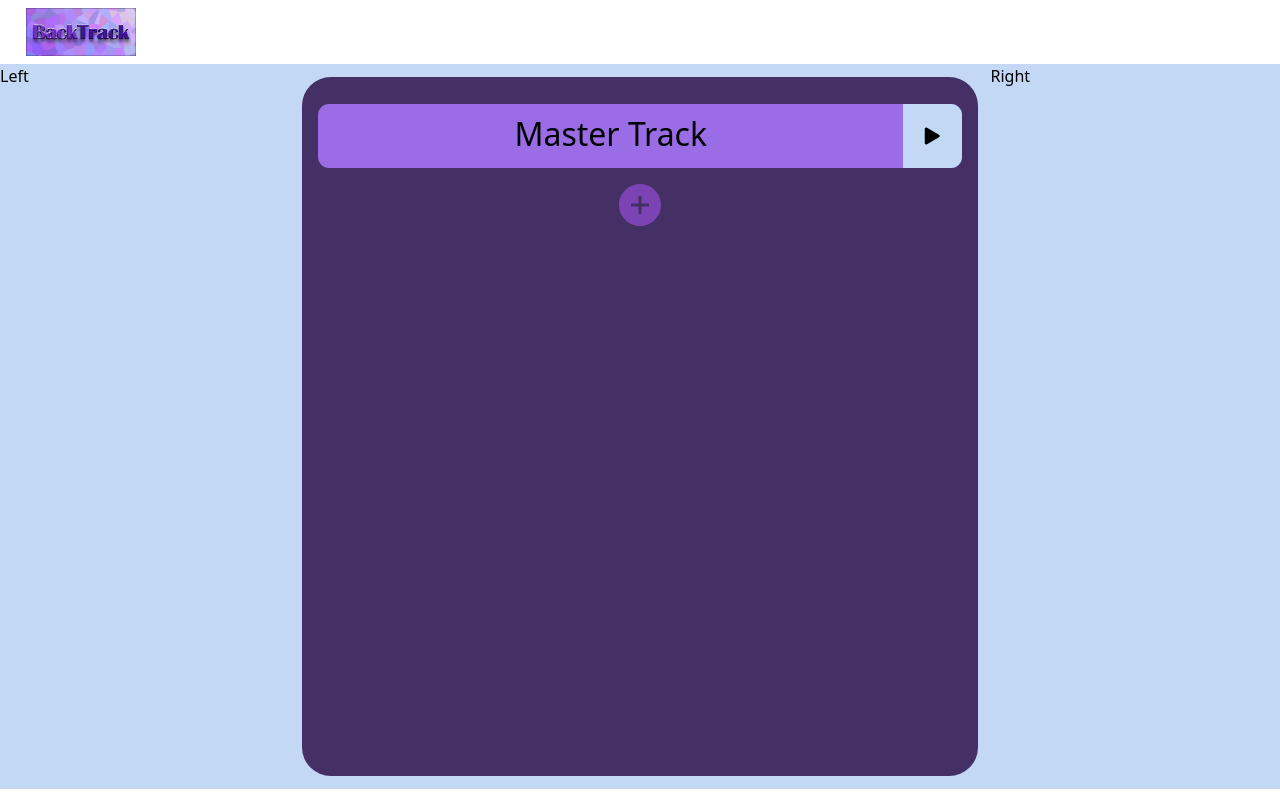
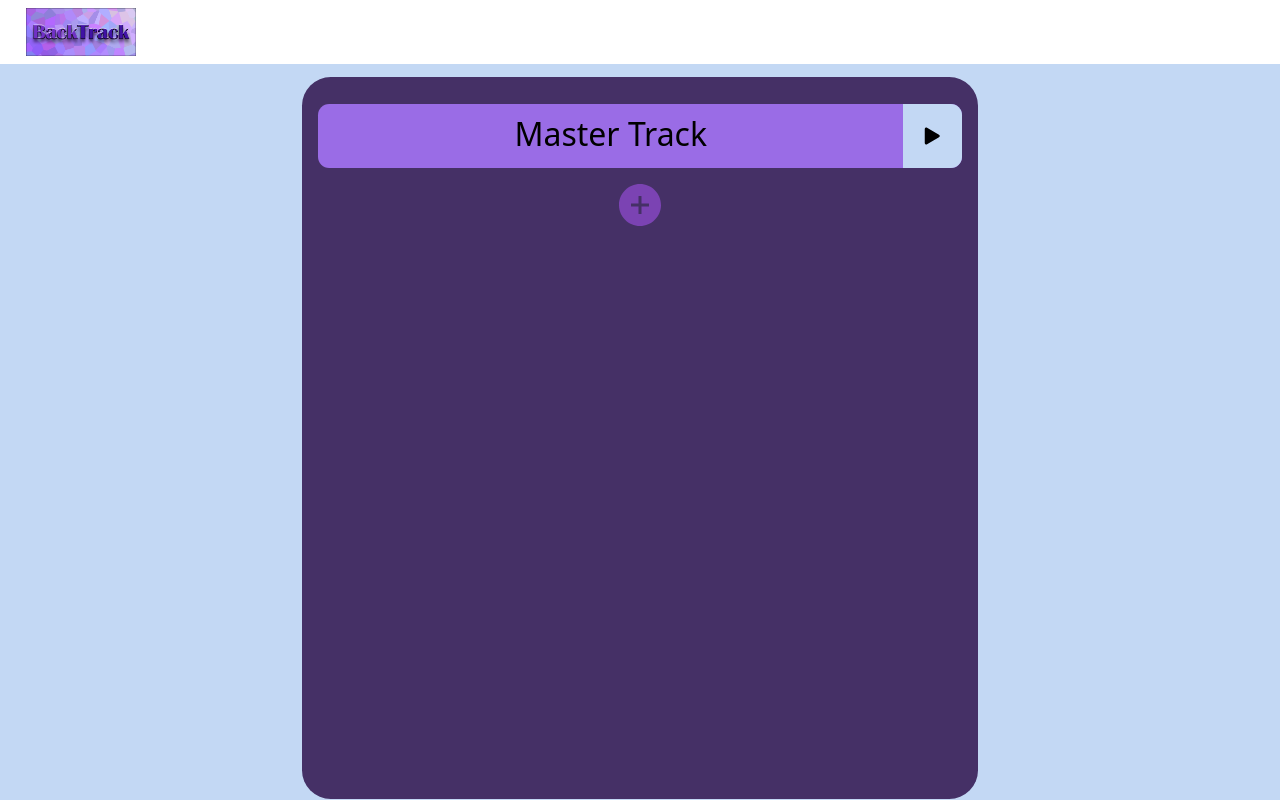
Before and after one commit to williamconvertino/backtrack, a Next.js app: page / in a window 1280 px wide. Built offline with nearby package versions, Linux system fonts and the light colour scheme.

Commit message:
Cleaned up window

```diff
--- a/components/tracks/MasterTrack.js
+++ b/components/tracks/MasterTrack.js
@@ -12,11 +12,7 @@ function MasterTrack({title}) {
   const toggleTrack = () => {
     const statusPlaying = isPlaying;
     setIsPlaying(!statusPlaying);
-    if (!statusPlaying) {
-      audioPlayer.current.play();
-    } else {
-      audioPlayer.current.pause();
-    }
+
   }
 
   return (
--- a/components/tracks/TrackList.js
+++ b/components/tracks/TrackList.js
@@ -15,7 +15,7 @@ export class TrackList extends Component {
 
     render() {
         return (
-            <div className='track-hub'>
+            <div className='track-list'>
                 <MasterTrack />
 
                 {this.state.tracks.map((file,i) => <Track key={`${file.name}${i}`} title={file.name} songFile={file}/>)}
--- a/components/windows/LeftWindow.js
+++ b/components/windows/LeftWindow.js
@@ -3,7 +3,7 @@ import React from 'react'
 function LeftWindow() {
   return (
     <div className='left-window'>
-        Left
+
     </div>
   )
 }
--- a/components/windows/RightWindow.js
+++ b/components/windows/RightWindow.js
@@ -3,7 +3,7 @@ import React from 'react'
 function RightWindow() {
   return (
     <div className='right-window'>
-        Right
+
     </div>
   )
 }
--- a/styles/globals.css
+++ b/styles/globals.css
@@ -37,7 +37,8 @@ body {
   background: var(--light-lblue);
   overflow-y: scroll;
   display: flex;
-  min-height: 90.63vh;
+  min-height: 93.5vh;
+
 }
 
 .header {
@@ -56,7 +57,7 @@ body {
 
 /* Tracks */
 
-.track-hub {
+.track-list {
   background-color: var(--light-dpurp);
   display: flex;
   padding-top: 4%;
@@ -65,7 +66,7 @@ body {
   height: 100%;
 }
 
-.track-hub .add-track-button {
+.track-list .add-track-button {
   color: var(--light-mdpurp);
   width: auto;
   cursor: pointer;
```
